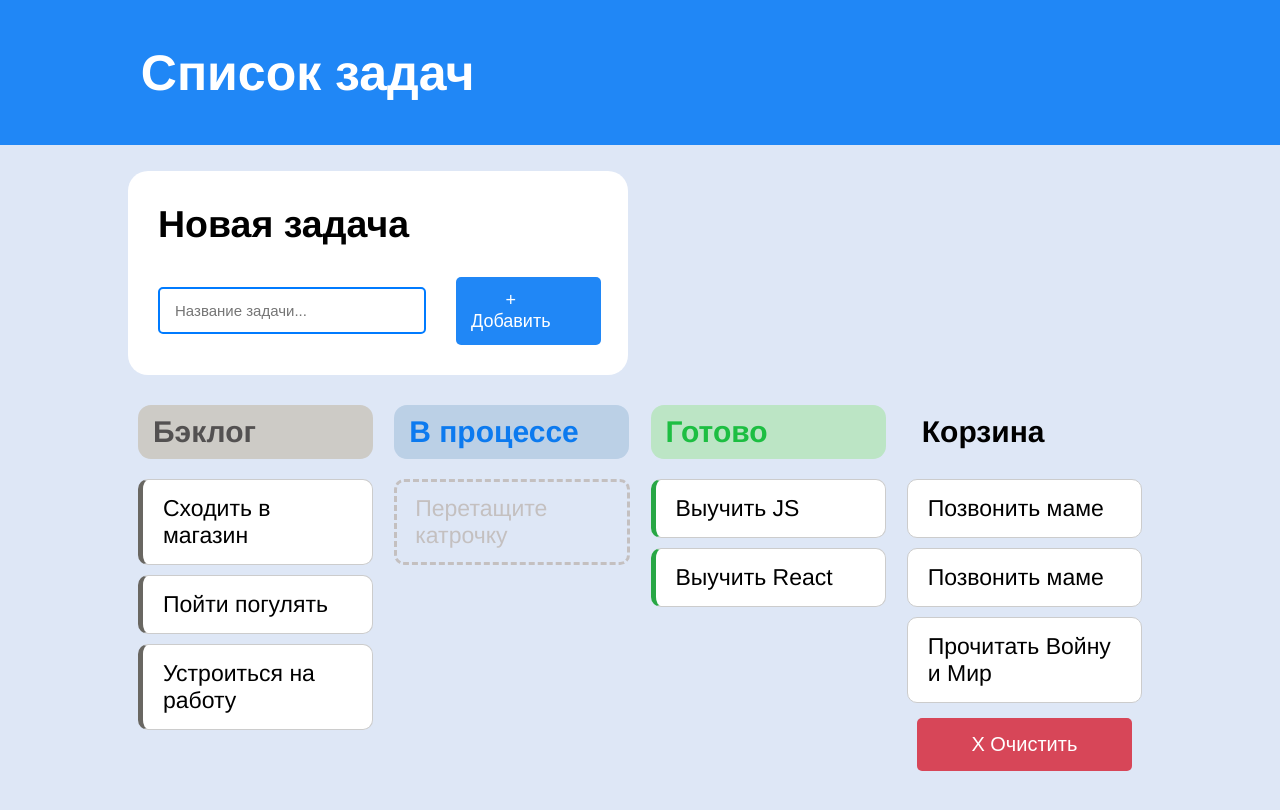
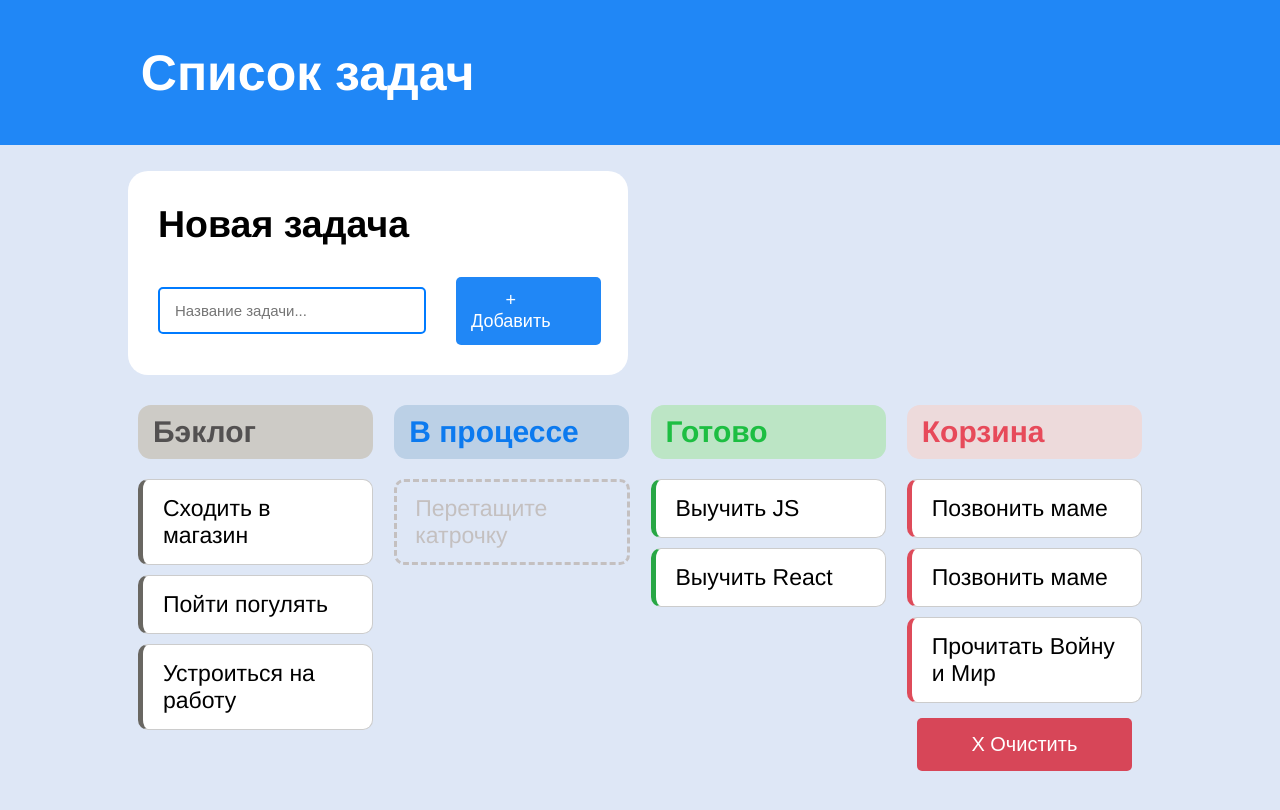
Before and after one commit to IlyaYamanaev/todolist, a plain HTML site: page index.html in a window 1280 px wide. Drawn offline with Linux system fonts and the light colour scheme.

Commit message:
update style.css

```diff
--- a/css/style.css
+++ b/css/style.css
@@ -139,12 +139,12 @@ body {
    border-left: 5px solid #28a745;
 }
 
-.trash .title {
+.basket .title {
    background-color: #eddadb;
    color: #e74a5a;
 }
 
-.trash .task {
+.basket .task {
    border-left: 5px solid #d61e30cb;
 }
 
```
